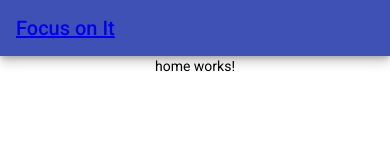
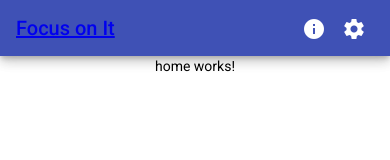
Before and after one commit to AlbePao/focus-on-it, an Angular app: page / in a window 390 px wide. Shown: the top 160 px of the page. Built offline with nearby package versions, Linux system fonts and the light colour scheme.

Commit message:
Toolbar button component

```diff
--- a/src/app/app.component.html
+++ b/src/app/app.component.html
@@ -10,6 +10,9 @@
       </a>
 
       <span class="spacer"></span>
+
+      <app-toolbar-button link="info" icon="info" label="Info"></app-toolbar-button>
+      <app-toolbar-button link="settings" icon="settings" label="Settings"></app-toolbar-button>
     </mat-toolbar-row>
   </mat-toolbar>
 
--- a/src/app/app.module.ts
+++ b/src/app/app.module.ts
@@ -8,12 +8,13 @@ import { BrowserAnimationsModule } from '@angular/platform-browser/animations';
 import { RouterModule } from '@angular/router';
 import { AppRoutingModule } from './app-routing.module';
 import { AppComponent } from './app.component';
+import { ToolbarButtonComponent } from './components/toolbar-button/toolbar-button.component';
 import { HomeComponent } from './views/home/home.component';
 import { InfoComponent } from './views/info/info.component';
 import { SettingsComponent } from './views/settings/settings.component';
 
 @NgModule({
-  declarations: [AppComponent, HomeComponent, InfoComponent, SettingsComponent],
+  declarations: [AppComponent, HomeComponent, InfoComponent, SettingsComponent, ToolbarButtonComponent],
   imports: [
     BrowserModule,
     AppRoutingModule,
--- /dev/null
+++ b/src/app/components/toolbar-button/toolbar-button.component.html
@@ -0,0 +1,6 @@
+<a mat-button class="toolbar-button" [routerLink]="link">
+  <mat-icon>{{ icon }}</mat-icon> {{ label }}
+</a>
+<a mat-icon-button class="toolbar-icon" [routerLink]="link">
+  <mat-icon>{{ icon }}</mat-icon>
+</a>
--- /dev/null
+++ b/src/app/components/toolbar-button/toolbar-button.component.scss
@@ -0,0 +1,17 @@
+.toolbar-button {
+  display: block;
+}
+
+.toolbar-icon {
+  display: none;
+}
+
+@media (max-width: 600px) {
+  .toolbar-button {
+    display: none;
+  }
+
+  .toolbar-icon {
+    display: block;
+  }
+}
```
Also changed, not shown: src/app/components/toolbar-button/toolbar-button.component.ts (added, +12 -0 lines), 1 other file (tests, documents, lock files or other folders).
